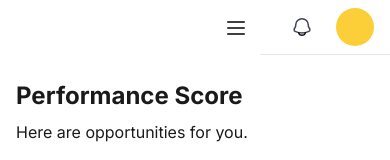
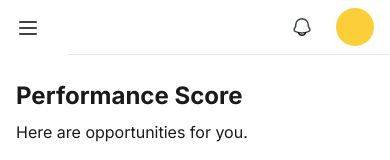
Before and after one commit to Michael-August/scalepadi-expert, a Next.js app: page /performance in a window 390 px wide. Shown: the top 160 px of the page. Built offline with nearby package versions, Linux system fonts and the light colour scheme.

Commit message:
Fixed dashboard navbar

```diff
--- a/src/app/(authenticated)/(withSideBar)/layout.tsx
+++ b/src/app/(authenticated)/(withSideBar)/layout.tsx
@@ -40,9 +40,9 @@ export default function RootLayout({
                     {/* Main content wrapper */}
                     <div className="flex flex-col w-full flex-1 lg:ml-[17.25rem]">
                         {/* Navbar */}
-                        <div className="flex items-center gap-3 justify-between bg-white fixed top-0 lg:left-[17.25rem] right-0 z-20">
+                        <div className="flex items-center w-full gap-3 justify-between bg-white fixed top-0 lg:left-[17.25rem] right-0 z-20">
                             {/* Mobile: Hamburger icon */}
-                            <button className="lg:hidden cursor-pointer" onClick={() => setIsSidebarOpen(true)}>
+                            <button className="lg:hidden cursor-pointer px-4" onClick={() => setIsSidebarOpen(true)}>
                                 <Menu className="text-gray-700" />
                             </button>
                             <DashboardNav withLogo={false} />
```
